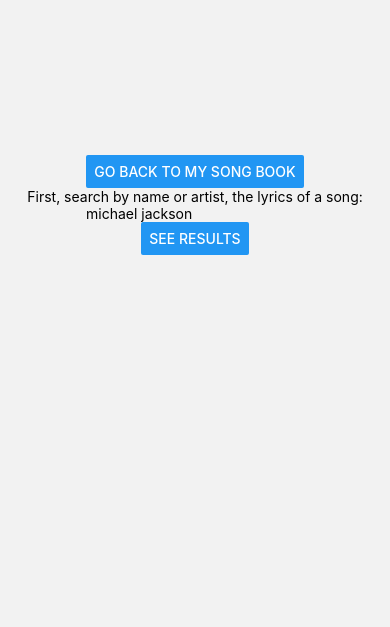
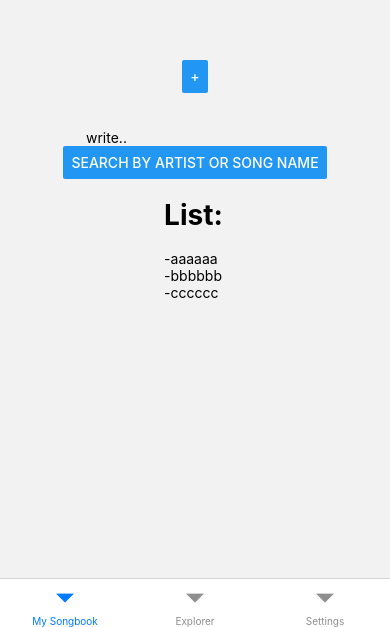
Before and after one commit to santiserena/SongBookApp, a React Native app: screen / in a window 390 px wide. Shown: the part 217-844 px from the top of the page. Built offline with nearby package versions, Linux system fonts and the light colour scheme.

Commit message:
environment variables config

```diff
--- a/App.js
+++ b/App.js
@@ -16,6 +16,9 @@
           headerShown: false,
         }}
       >
+        <Tab.Screen name="My Songbook" component={MySongBook} />
+        <Tab.Screen name="Explorer" component={Explorer} />
+        <Tab.Screen name="Settings" component={SettingsScreen} />
         <Tab.Screen
           name="Creator"
           component={Creator}
@@ -26,9 +29,6 @@
             tabBarButton: () => null,
           }}
         />
-          <Tab.Screen name="My Songbook" component={MySongBook} />
-          <Tab.Screen name="Explorer" component={Explorer} />
-          <Tab.Screen name="Settings" component={SettingsScreen} />
       </Tab.Navigator>
     </NavigationContainer>
   );
--- a/babel.config.js
+++ b/babel.config.js
@@ -2,5 +2,6 @@
   api.cache(true);
   return {
     presets: ['babel-preset-expo'],
+    plugins: [("module:react-native-dotenv")]
   };
 };
--- a/components/Creator/Creator.jsx
+++ b/components/Creator/Creator.jsx
@@ -1,13 +1,15 @@
 import { useState } from "react";
 import axios from "react-native-axios";
 import { View, Text, Button, TextInput, ActivityIndicator } from "react-native-web";
+import {API_KEY} from "@env"
+
 
 export default function Creator() {
   const [toSearch, setToSearch] = useState("");
 
   const search = async () => {
     let res = await axios.get(
-      "https://api.happi.dev/v1/music?q=Get%20Lucky&limit=&apikey=0c08e7DktNviaZReOp8XSQooIY9iIMhAHKHazpQzI9w2osMaUfKy8Qmn&type=:type&lyrics=1"
+      `https://api.happi.dev/v1/music?q=Get%20Lucky&limit=&apikey=${API_KEY}&type=:type&lyrics=1`
     );
     console.log("soy el buscador", res.data);
   };
--- /dev/null
+++ b/config.js
@@ -0,0 +1,3 @@
+import {API_URL} from "@env"
+
+console.log('askaasxasxs', API_URL);
--- a/package.json
+++ b/package.json
@@ -18,6 +18,7 @@
     "react-dom": "17.0.2",
     "react-native": "0.68.2",
     "react-native-axios": "^0.17.1",
+    "react-native-dotenv": "^3.3.1",
     "react-native-web": "0.17.7"
   },
   "devDependencies": {
```
Also changed, not shown: 2 other files (tests, documents, lock files or other folders).
